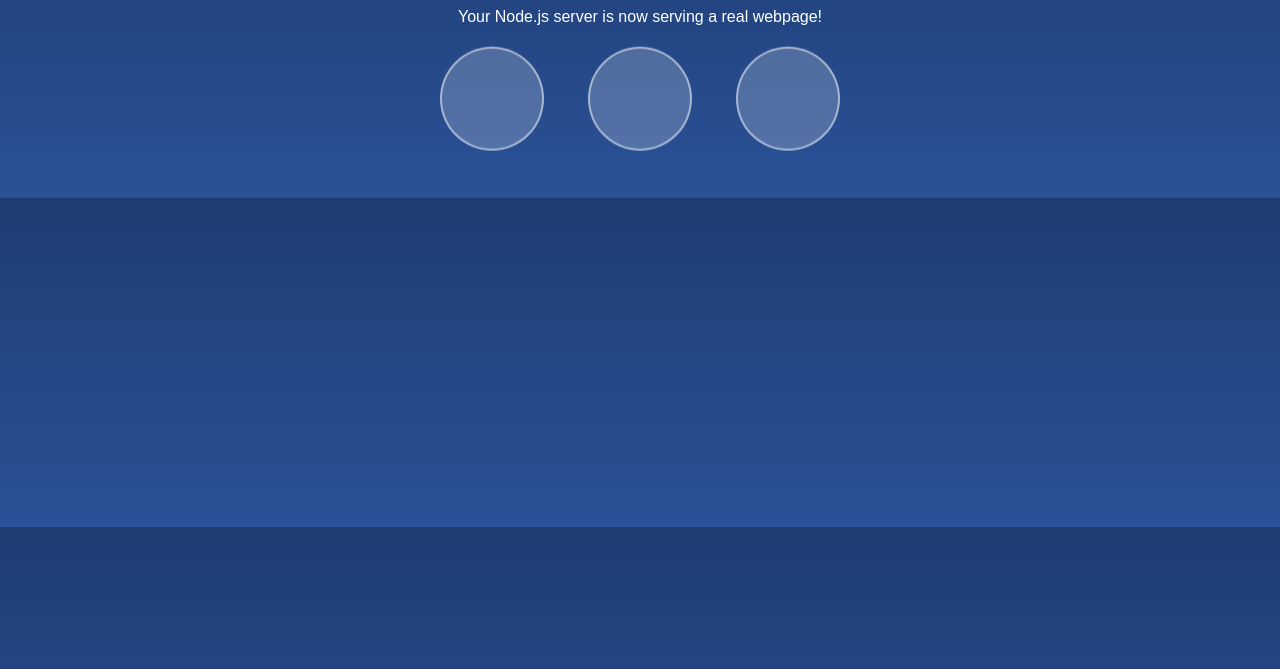
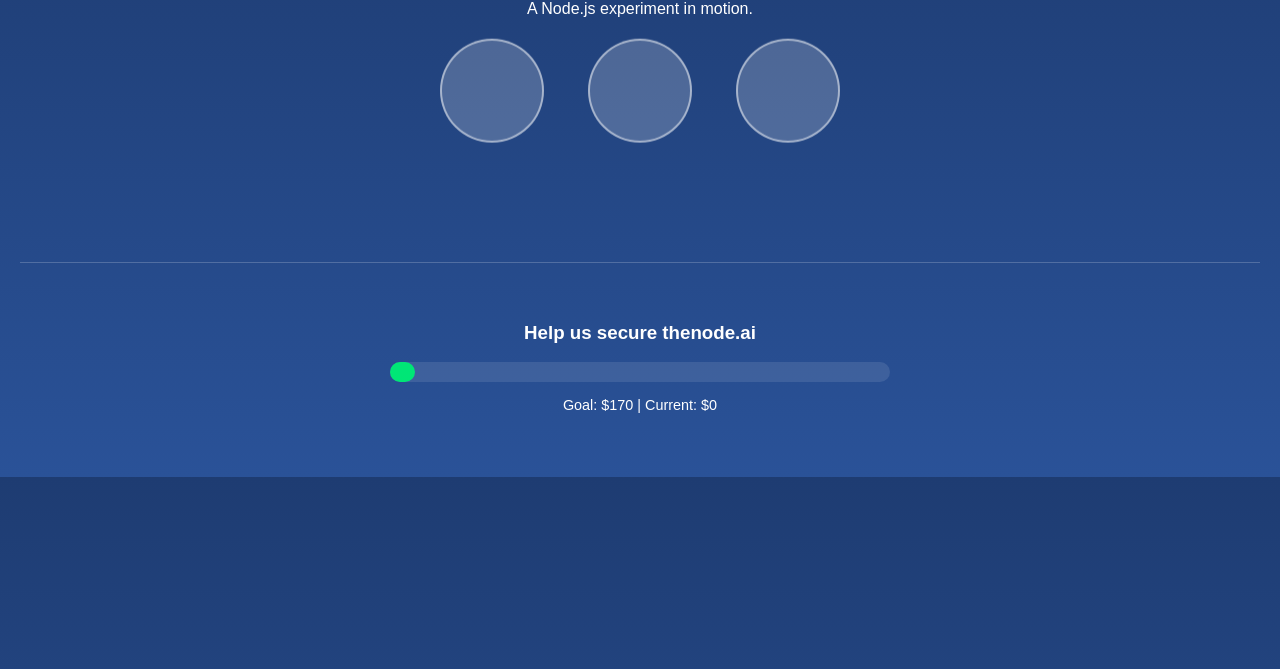
Before and after one commit to MelissaAdorni/Thenode-bubbleverse, a website: page index.html in a window 1280 px wide. Shown: the part 131-800 px from the top of the page. Drawn offline with Linux system fonts and the light colour scheme.

Commit message:
Update index.html

```diff
--- a/index.html
+++ b/index.html
@@ -8,7 +8,8 @@
             color: white;
             font-family: sans-serif;
             text-align: center;
-            padding-top: 50px;
+            padding: 50px 20px;
+            margin: 0;
         }
         .bubble {
             display: inline-block;
@@ -24,13 +25,56 @@
             0%, 100% { transform: translateY(0); }
             50% { transform: translateY(-20px); }
         }
+        .support-box {
+            margin-top: 80px;
+            border-top: 1px solid rgba(255,255,255,0.2);
+            padding-top: 40px;
+        }
+        .progress-bg {
+            width: 80%;
+            background: rgba(255,255,255,0.1);
+            border-radius: 10px;
+            margin: 10px auto;
+            height: 20px;
+            max-width: 500px;
+        }
+        .progress-fill {
+            width: 5%;
+            background: #00e676;
+            height: 100%;
+            border-radius: 10px;
+        }
+        .stripe-button {
+            background-color: #6772e5;
+            color: white;
+            padding: 15px 30px;
+            text-decoration: none;
+            border-radius: 5px;
+            font-weight: bold;
+            display: inline-block;
+            margin-top: 20px;
+            box-shadow: 0 4px 15px rgba(0,0,0,0.2);
+            transition: transform 0.2s;
+        }
+        .stripe-button:hover {
+            transform: scale(1.05);
+            background-color: #7a86fa;
+        }
     </style>
 </head>
 <body>
+
     <h1>🫧 Welcome to the Bubbleverse 🫧</h1>
-    <p>Your Node.js server is now serving a real webpage!</p>
+    <p>A Node.js experiment in motion.</p>
+
     <div class="bubble"></div>
     <div class="bubble"></div>
     <div class="bubble"></div>
-</body>
-</html>
+
+    <div class="support-box">
+        <h3>Help us secure thenode.ai</h3>
+
+        <div class="progress-bg">
+            <div class="progress-fill"></div>
+        </div>
+        <p style="font-size: 0.9em;">Goal: $170 | Current: $0</p>
```
